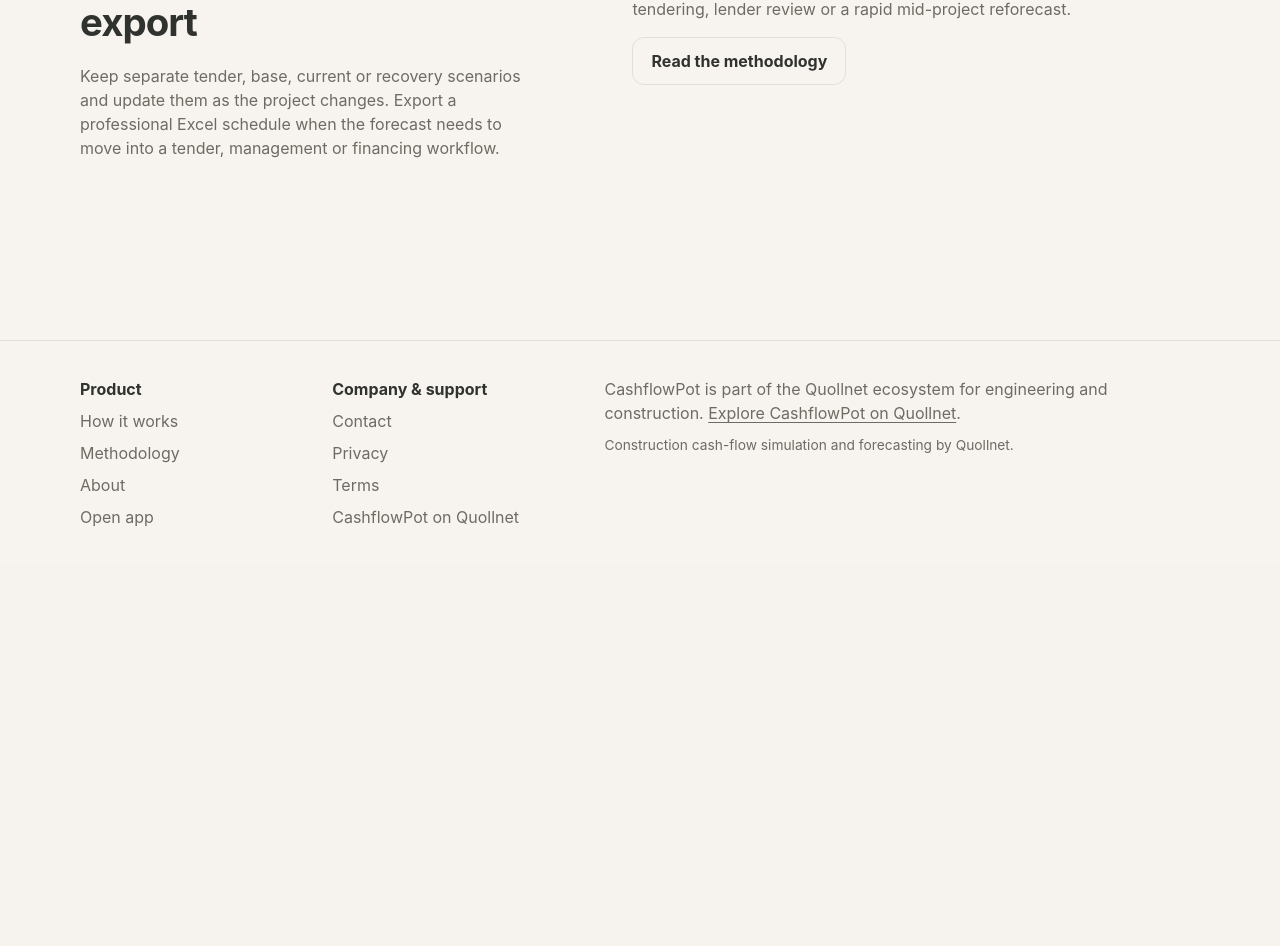
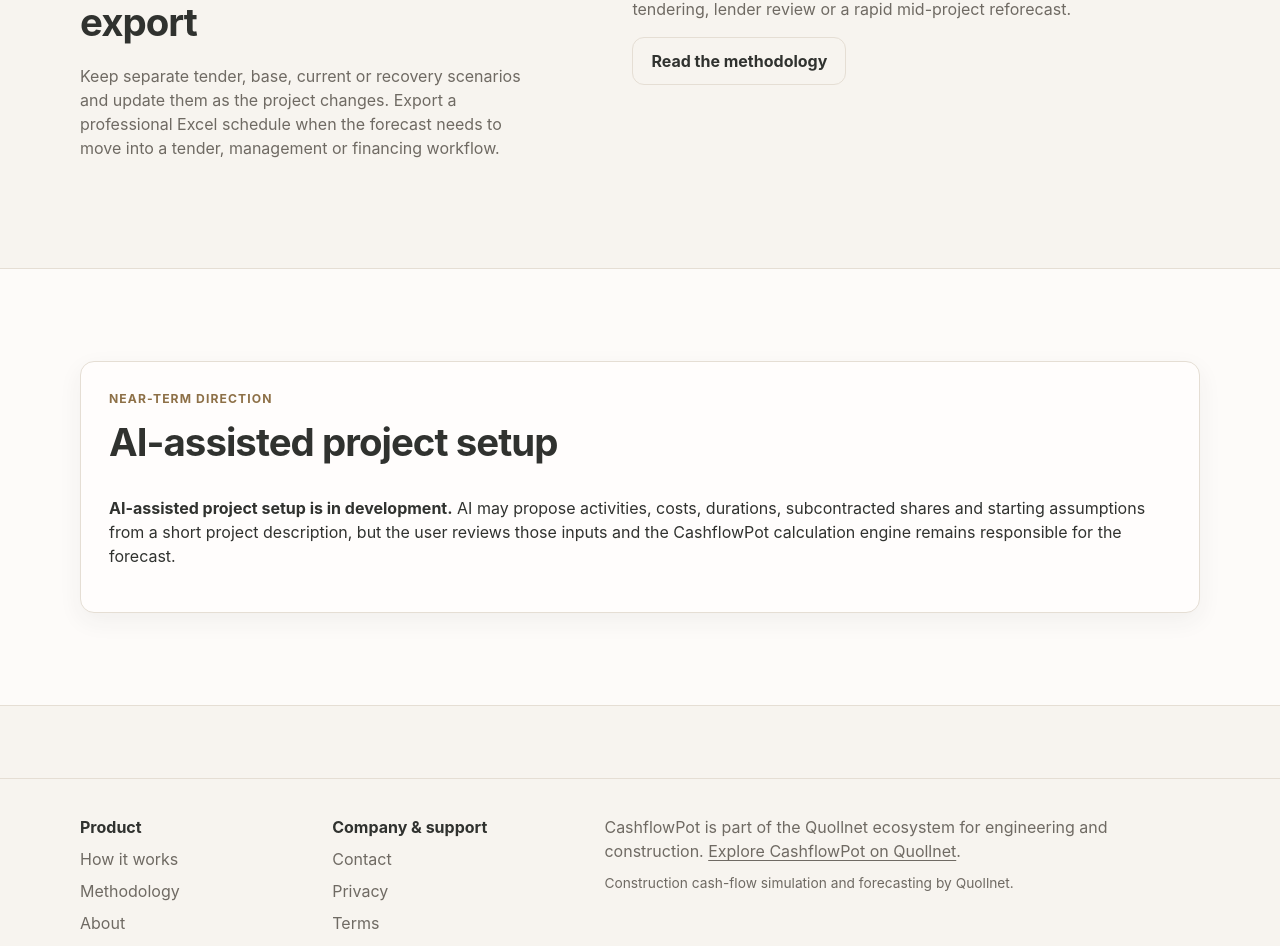
Before and after one commit to iqmia/q_flow, a Flask app: template site/templates/how-it-works.html in a window 1280 px wide. Shown: the part 3578-4524 px from the top of the page. Before the commit the page ends 4104 px from the top, so only its background shows below. Run offline with Flask 3, Linux system fonts and the light colour scheme; the template is opened without the code that fills it, so the values that code supplies are empty; parts of the project's set-up code (start-up, migrations or seed data) failed here and were passed over.

Commit message:
fix: restore AI boundary to how-it-works page

```diff
--- a/site/templates/how-it-works.html
+++ b/site/templates/how-it-works.html
@@ -10,4 +10,5 @@
 <section class="section"><div class="site-shell split-section"><div><p class="eyebrow">Step 4</p><h2>Apply contract terms and assumptions</h2><p>Turn the value and cost profiles into expected receipts and payments.</p></div><div class="card content-card"><ul class="clean-list"><li>Advance and advance recovery</li><li>Work in Excess of Billings (WIEB)</li><li>Retention</li><li>Payment period</li><li>Defects Liability Period (DLP)</li><li>Subcontract payment, retention and WIEB assumptions</li></ul></div></div></section>
 <section class="section section--surface"><div class="site-shell split-section"><div><p class="eyebrow">Step 5</p><h2>Review the forecast</h2><p>CashflowPot calculates the commercial cash view across the model periods.</p></div><div class="card content-card"><ul class="clean-list"><li>Expected inflow</li><li>Expected outflow</li><li>Net cash flow</li><li>Cumulative cash balance</li><li>Peak negative cash</li><li>Working capital and funding requirement</li></ul></div></div></section>
 <section class="section"><div class="site-shell split-section"><div><p class="eyebrow">Step 6</p><h2>Revise scenarios and export</h2><p>Keep separate tender, base, current or recovery scenarios and update them as the project changes. Export a professional Excel schedule when the forecast needs to move into a tender, management or financing workflow.</p></div><div><p>A detailed programme can inform activity timing when it is available and current. CashflowPot does not require a detailed programme for every cash decision: a focused execution model can be more appropriate for tendering, lender review or a rapid mid-project reforecast.</p><a class="button" href="/methodology/">Read the methodology</a></div></div></section>
+<section class="section section--surface"><div class="site-shell"><div class="card content-card"><p class="eyebrow">Near-term direction</p><h2>AI-assisted project setup</h2><p><strong>AI-assisted project setup is in development.</strong> AI may propose activities, costs, durations, subcontracted shares and starting assumptions from a short project description, but the user reviews those inputs and the CashflowPot calculation engine remains responsible for the forecast.</p></div></div></section>
 {% endblock %}
```
